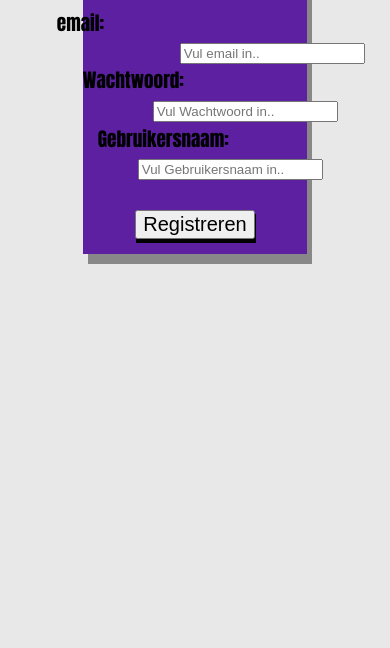
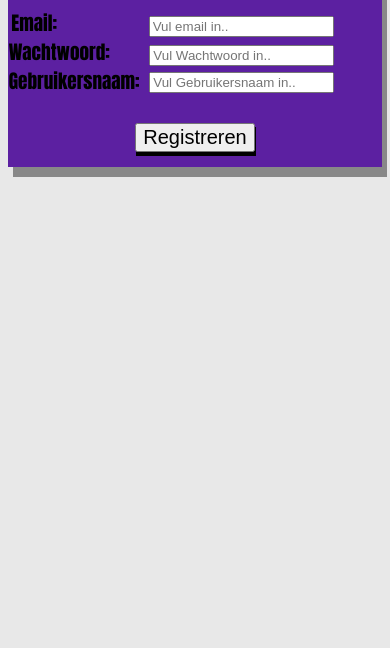
Before and after one commit to roan200314/Dokkie, a website built with Vite: page wwwroot/registreren.html in a window 390 px wide. Shown: the part 196-844 px from the top of the page. Built offline with nearby package versions, Linux system fonts and the light colour scheme; what @hboictcloud/api would draw is missing.

Commit message:
comments verbeterd

```diff
--- a/src/uitje.ts
+++ b/src/uitje.ts
@@ -71,9 +71,6 @@ async function laatZien(): Promise<void> {
             // De tekst voor de knop om aan een uitje deel te nemen
             buttonJoin.textContent = "Doe mee aan dit uitje!";
 
-            // De stijl van de knop
-            buttonJoin.style.backgroundColor = "#5c20a1";
-
             // Een paragraaf om de prijs van het uitje weer te geven
             const paragraaf2: HTMLElement | null = document.createElement("p");
             paragraaf2.id = "prijsUitje";
@@ -82,9 +79,6 @@ async function laatZien(): Promise<void> {
 
             // De tekst voor de knop om een uitje aan te passen
             buttonAanpassen.textContent = "Pas dit uitje aan!";
-
-            // De stijl van de knop
-            buttonAanpassen.style.backgroundColor = "#2eb807";
 
             // De knoppen en paragrafen aan de div toevoegen
             linkJoin.appendChild(buttonJoin);
--- a/wwwroot/assets/css/navbar.css
+++ b/wwwroot/assets/css/navbar.css
@@ -1,11 +1,10 @@
-
-
-
-#naam{
+#naam {
     font-size: 33px;
 }
 
+/* Stijlen voor de navigatiebalk */
 .navbar {
+    /* Geen onderstreping voor koppelingen */
     text-decoration: none;
     display: flex;
     align-content: center;
@@ -15,23 +14,27 @@
     padding-bottom: 15px;
     padding-top: 5px;
 }
+
+/* Stijlen voor de bovenste navigatie */
 .topnav {
     margin-left: 15px;
     padding-top: 15px;
 }
+
 .topnav a {
-
     padding-left: 15px;
     text-decoration: none;
-        /* color: #E3B448; */
+    /* Kleur voor de link */
     color: #5c20a1;
     margin-left: 25px;
 }
 
 .topnav a:hover {
+    /* Kleur bij hover */
     color: #D2A337;
 }
 
+/* Stijlen voor het navigatielogin-gedeelte */
 .navLog {
     padding-top: 28px;
     position: absolute;
@@ -42,14 +45,14 @@
 
 .navLog a {
     text-decoration: none;
-
 }
 
 .navLog a:hover {
+    /* Kleur bij hover */
     color: #D2A337;
-
 }
 
+/* Stijlen voor het responsieve icoon */
 .respdiv .icon {
     display: none;
 }
@@ -59,12 +62,9 @@
     padding-right: 15px;
 }
 
-
-    /* /////////////////////////////////// */
-    /* responsive */
-
+/* Responsieve stijlen */
 @media only screen and (max-width: 850px) {
-
+    /* Stijlen voor de navigatiebalk in responsieve modus */
     .navbar.responsive {
         position: fixed;
         z-index: 100;
@@ -73,33 +73,37 @@
         background-color: #e8e8e8;
     }
 
-        .respdiv a.icon
-            {
+    /* Stijlen voor het responsieve icoon */
+    .respdiv a.icon {
         position: absolute;
         right: 0;
         display: block;
         padding-top: 32px;
     }
-           .navbar a:not(:first-child)
-            {
+
+    /* Verberg koppelingen behalve de eerste in responsieve modus */
+    .navbar a:not(:first-child) {
         display: none;
     }
+
+    /* Verberg het login-gedeelte in responsieve modus */
     .navbar .navLog {
         display: none;
     }
-            .navbar.responsive .navLog  {
+
+    /* Toon het login-gedeelte in responsieve modus */
+    .navbar.responsive .navLog {
         display: block;
     }
 
-
+    /* Responsieve stijlen voor topnav-koppelingen */
     .topnav a {
         padding-left: 0px;
         margin-left: 0px;
     }
 
-
+    /* Toon koppelingen in responsieve modus */
     .navbar.responsive a {
         display: block;
-
     }
 }
--- a/wwwroot/assets/css/registreren.css
+++ b/wwwroot/assets/css/registreren.css
@@ -1,9 +1,11 @@
+/* Stijlen voor de gehele webpagina */
 body {
     font-size: 1.2em;
     background-color: #e8e8e8;
     font-family: "Anton", sans-serif;
 }
 
+/* Stijlen voor de container */
 .container {
     width: 60%;
     margin-left: 20%;
@@ -16,58 +18,123 @@ body {
     align-items: center;
     box-shadow: 5px 10px #888888;
 }
+
+/* Stijlen voor de registratietekst */
 #regi {
     font-size: 28px;
 }
 
+/* Stijlen voor de registreerknop */
 #button_registreer {
     font-size: 20px;
     box-shadow: 1px 4px;
     margin-top: 33px;
 }
 
+/* Stijlen voor de registreerknop bij hover */
 #button_registreer:hover {
     cursor: pointer;
     background-color: #e8e8e8;
     font-weight: bold;
 }
 
+/* Stijlen voor het e-mail label */
 #emailSpan {
     position: relative;
     left: -26px;
     top: 5px;
 }
 
+/* Stijlen voor het wachtwoord label */
 #wachtwoordSpan {
     position: relative;
     left: 0px;
     top: 4px;
 }
 
+/* Stijlen voor het gebruikersnaam label */
 #userSpan {
     position: relative;
     left: 15px;
     top: 5px;
 }
 
+/* Stijlen voor het e-mail inputveld */
 #email {
     position: relative;
     left: 97px;
     top: 3px;
 }
 
+/* Stijlen voor het wachtwoord inputveld */
 #password {
     position: relative;
     left: 70px;
     top: 3px;
 }
 
-#username{
+/* Stijlen voor het gebruikersnaam inputveld */
+#username {
     position: relative;
     left: 55px;
     top: 3px;
 }
 
-/* RESPONSIVE */
+/* Responsieve stijlen voor schermen kleiner dan 850px */
 @media only screen and (max-width: 850px) {
+    /* Responsieve stijlen voor de container */
+    .container {
+        width: 100%;
+        margin-left: 0%;
+        padding-bottom: 15px;
+        margin-top: 15px;
+        padding-top: 11px;
+        background-color: #5c20a1;
+        display: flex;
+        flex-direction: column;
+        align-items: center;
+        box-shadow: 5px 10px #888888;
+    }
+
+    /* Responsieve stijlen voor het e-mail label */
+    #emailSpan {
+        position: relative;
+        left: -51px;
+        top: 5px;
+    }
+
+    /* Responsieve stijlen voor het wachtwoord label */
+    #wachtwoordSpan {
+        position: relative;
+        left: -26px;
+        top: 5px;
+    }
+
+    /* Responsieve stijlen voor het gebruikersnaam label */
+    #userSpan {
+        position: relative;
+        left: -11px;
+        top: 5px;
+    }
+
+    /* Responsieve stijlen voor het e-mail inputveld */
+    #email {
+        position: relative;
+        left: 36px;
+        top: 5px;
+    }
+
+    /* Responsieve stijlen voor het wachtwoord inputveld */
+    #password {
+        position: relative;
+        left: 9px;
+        top: 5px;
+    }
+
+    /* Responsieve stijlen voor het gebruikersnaam inputveld */
+    #username {
+        position: relative;
+        left: -6px;
+        top: 3px;
+    }
 }
--- a/wwwroot/registreren.html
+++ b/wwwroot/registreren.html
@@ -41,7 +41,7 @@
     <div class="container">
         <h1 id="regi">Registreren</h1>
             <div class="inputBox">
-                <span id="emailSpan">email:</span>
+                <span id="emailSpan">Email:</span>
                 <input type="text" placeholder="Vul email in.." id="email" required>
                 <i></i>
             </div>
```
Also changed, not shown: wwwroot/assets/css/faq.css (+9 -1 lines), wwwroot/assets/css/inloggen.css (+11 -2 lines), wwwroot/assets/css/uitje.css (+21 -22 lines), wwwroot/assets/css/uitjeBewerk.css (+28 -0 lines), wwwroot/assets/css/uitjeJoin.css (+21 -0 lines). Lines whose indentation alone changed are shown as unchanged.
